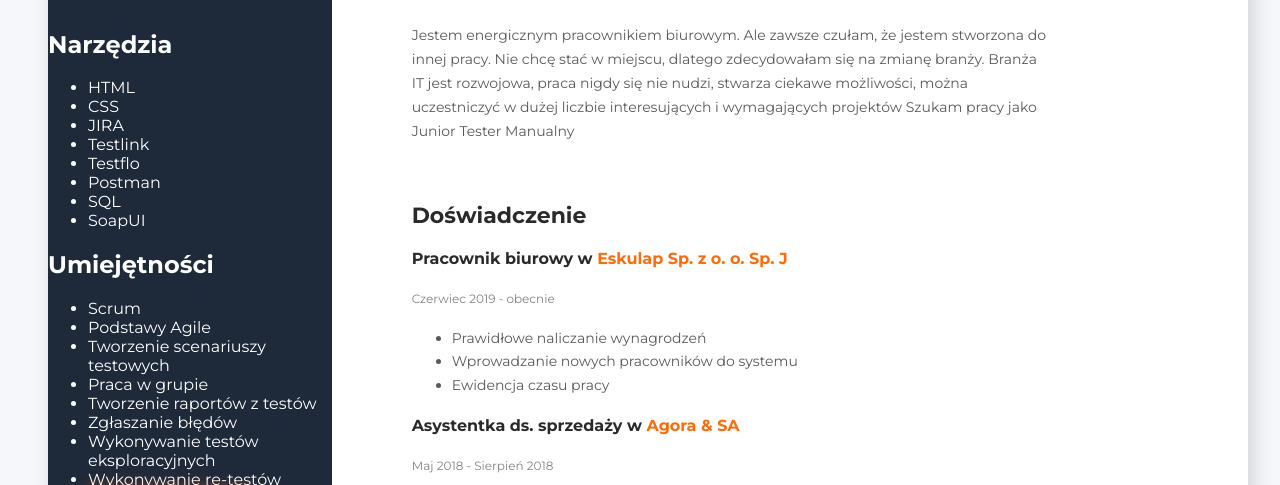
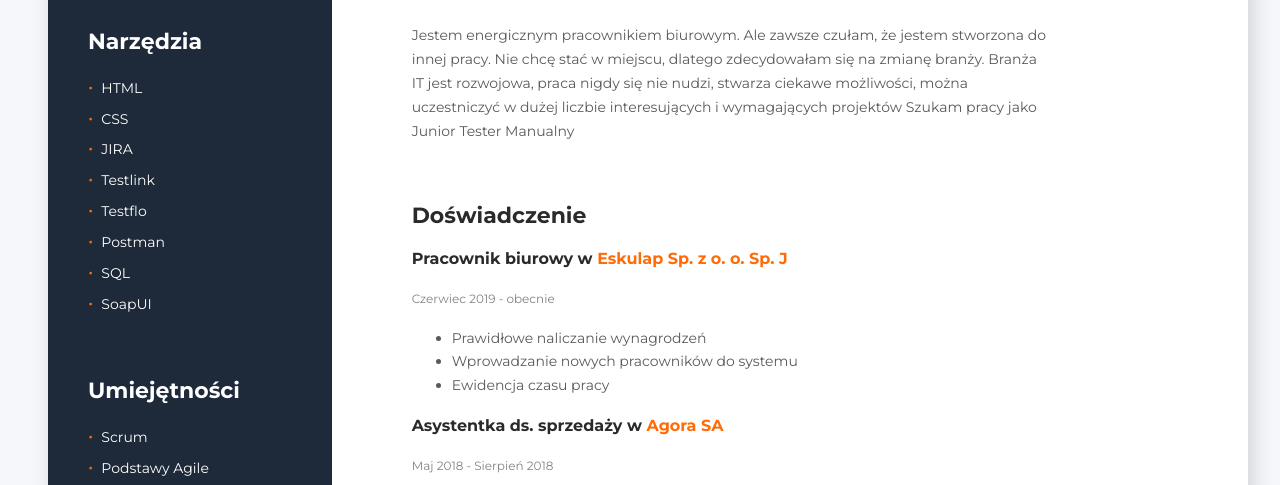
Before and after one commit to KarolinaB82/CV, a plain HTML site: page index.html in a window 1280 px wide. Shown: the part 290-775 px from the top of the page. Drawn offline with nearby package versions, Linux system fonts and the light colour scheme; files that its build step writes are made by us from their sources.

Commit message:
Add files via upload

```diff
--- a/index.html
+++ b/index.html
@@ -36,34 +36,34 @@
           </ul>
         </section>
 
-        <section class="Narzędzia">
-          <h2 class="Narzędzia-title">
+        <section class="Tech skills">
+          <h2 class="Tech skills-title">
             Narzędzia
           </h2>
-          <ul class="narzędzia-list">
-            <li class="narzędzia-item">HTML</li>
-            <li class="narzędzia-item">CSS</li>
-            <li class="narzędzia-item">JIRA</li>
-            <li class="narzędzia-item">Testlink</li>
-            <li class="narzędzia-item">Testflo</li>
-            <li class="narzędzia-item">Postman</li>
-            <li class="narzędzia-item">SQL</li>
-            <li class="narzędzia-item">SoapUI</li>
+          <ul class="tech skills-list">
+            <li class="tech skills-item">HTML</li>
+            <li class="tech skills-item">CSS</li>
+            <li class="tech skills-item">JIRA</li>
+            <li class="tech skills-item">Testlink</li>
+            <li class="tech skills-item">Testflo</li>
+            <li class="tech skills-item">Postman</li>
+            <li class="tech skills-item">SQL</li>
+            <li class="tech skills-item">SoapUI</li>
           </ul>
         </section>
-        <section class="Umiejętności">
-          <h2 class="Umiejętności-title">
+        <section class="Soft skills">
+          <h2 class="Soft skills-title">
             Umiejętności
           </h2>
-          <ul class="umiejętności-list">
-            <li class="umięjętności-item">Scrum</li>
-            <li class="umiejętności-item">Podstawy Agile</li>
-            <li class="umiejętności-item">Tworzenie scenariuszy testowych</li>
-            <li class="umiejętności-item">Praca w grupie</li>
-            <li class="umiejętności-item">Tworzenie raportów z testów</li>
-            <li class="umiejętności-item">Zgłaszanie błędów</li>
-            <li class="umiejętności-item">Wykonywanie testów eksploracyjnych</li>
-            <li class="umiejętności-item">Wykonywanie re-testów</li>
+          <ul class="soft skills-list">
+            <li class="soft skills-item">Scrum</li>
+            <li class="soft skills-item">Podstawy Agile</li>
+            <li class="soft skills-item">Tworzenie scenariuszy testowych</li>
+            <li class="soft skills-item">Praca w grupie</li>
+            <li class="soft skills-item">Tworzenie raportów z testów</li>
+            <li class="soft skills-item">Zgłaszanie błędów</li>
+            <li class="soft skills-item">Wykonywanie testów eksploracyjnych</li>
+            <li class="soft skills-item">Wykonywanie re-testów</li>
           </ul>
         </section>
         <section class="widget">
@@ -117,7 +117,7 @@
           </ul>
 
           <h3 class="jobs-occupation">
-            Asystentka ds. sprzedaży w <span class="accent">Agora &amp; SA</span>
+            Asystentka ds. sprzedaży w <span class="accent">Agora SA</span>
           </h3>
           <p class="jobs-time">Maj 2018 - Sierpień 2018</p>
           <ul class="experience">
@@ -128,7 +128,7 @@
           </ul>
 
           <h3 class="jobs-occupation">
-            Sekretarka w <span class="accent">Publicznym Gimnazjum &amp; w Głogoczowie</span>
+            Sekretarka w <span class="accent">Publicznym Gimnazjum w Głogoczowie</span>
           </h3>
           <p class="jobs-time">Luty 2011 - Marzec 2018</p>
           <ul class="experience">
```
